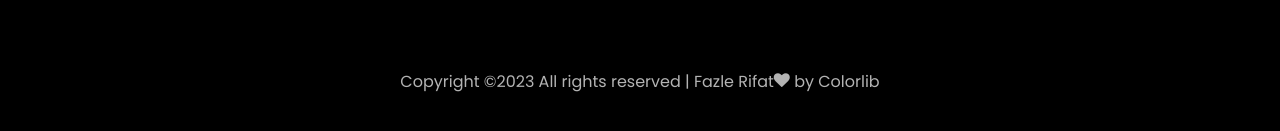
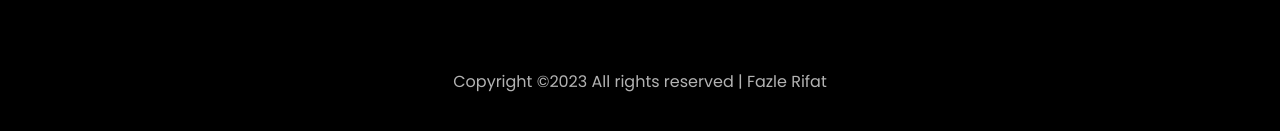
Before and after one commit to FazleRifat/portfolio-1, a plain HTML site: page index.html in a window 1280 px wide. Shown: the part 8222-8353 px from the top of the page. Drawn offline with Linux system fonts and the light colour scheme; files whose address does not match are found by name.

Commit message:
copyright change

```diff
--- a/index.html
+++ b/index.html
@@ -579,7 +579,7 @@
           <div class="col-md-12 text-center">
 
             <p><!-- Link back to Colorlib can't be removed. Template is licensed under CC BY 3.0. -->
-  Copyright &copy;<script>document.write(new Date().getFullYear());</script> All rights reserved | Fazle Rifat<i class="icon-heart color-danger" aria-hidden="true"></i> by <a href="https://colorlib.com" target="_blank">Colorlib</a>
+  Copyright &copy;<script>document.write(new Date().getFullYear());</script> All rights reserved | Fazle Rifat
   <!-- Link back to Colorlib can't be removed. Template is licensed under CC BY 3.0. --></p>
           </div>
         </div>
```
